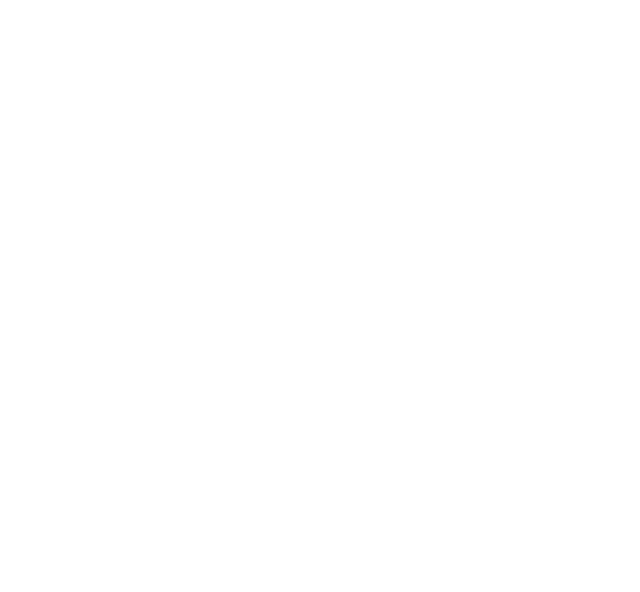
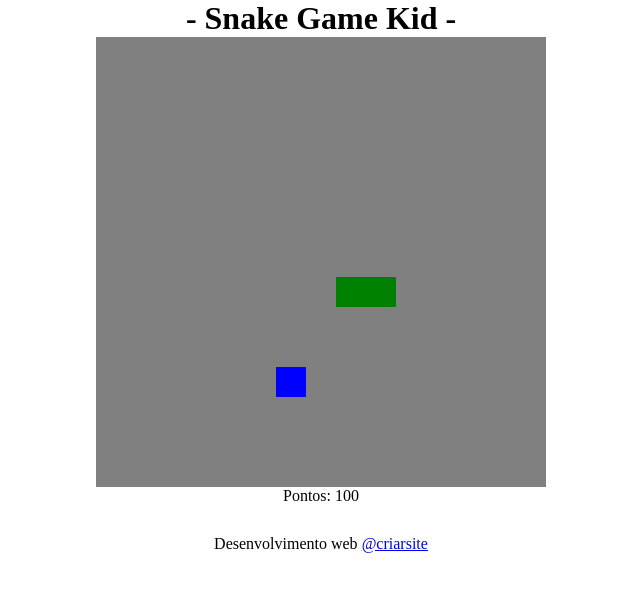
Before and after one commit to criarsite/snakegame, a plain HTML site: page index.html in a window 1280 px wide. Shown: the whole page, without its empty margins (287-927 px from the left). Drawn offline with Linux system fonts and the light colour scheme.

Commit message:
atualizando

```diff
--- a/index.html
+++ b/index.html
@@ -1,12 +1,21 @@
 <!DOCTYPE html>
 <html lang="pt-br">
+
 <head>
     <meta charset="UTF-8">
     <meta http-equiv="X-UA-Compatible" content="IE=edge">
     <meta name="viewport" content="width=device-width, initial-scale=1.0">
+    <link rel="stylesheet" href="style/style.css">
     <title>Jogo da cobrinha em Javascript</title>
 </head>
+
 <body>
 
+    <h1>- Snake Game Kid -</h1>
+    <canvas id="snake" width="450" height="450"></canvas>
+    <p id="pScore"><b>Pontos: 0</b></p>
+    <footer>Desenvolvimento web <a href="https://www.linkedin.com/in/criarsite">@criarsite</a> </footer>
+    <script src="js/main.js"></script>
 </body>
+
 </html>
--- /dev/null
+++ b/js/main.js
@@ -0,0 +1,106 @@
+let canvas = document.getElementById("snake");
+let context = canvas.getContext("2d");
+let box = 30;
+let snake = [];
+let score = 0;
+
+snake[0] = {
+    x: 8 * box,
+    y: 8 * box
+}
+
+let direction = "right";
+let food = {
+    x: Math.floor(Math.random() * 15 + 1) * box,
+    y: Math.floor(Math.random() * 15 + 1) * box
+}
+
+document.addEventListener('keydown', update);
+
+function update(event) {
+    if (event.keyCode == 37 && direction != "right") direction = "left";
+    if (event.keyCode == 38 && direction != "down") direction = "up";
+    if (event.keyCode == 39 && direction != "left") direction = "right";
+    if (event.keyCode == 40 && direction != "up") direction = "down";
+}
+
+function drawFood() {
+    context.fillStyle = "blue";
+    context.fillRect(food.x, food.y, box, box);
+}
+
+function criarBG() {
+    context.fillStyle = "gray";
+    context.fillRect(0, 0, 15 * box, 15 * box);
+}
+
+function criarCobrinha() {
+    for (i = 0; i < snake.length; i++) {
+        context.fillStyle = "green";
+        context.fillRect(snake[i].x, snake[i].y, box, box);
+    }
+
+}
+
+function iniciarJogo() {
+    if (snake[0].x > 15 * box && direction == "right") snake[0].x = 0;
+    if (snake[0].x < 0 && direction == "left") snake[0].x = 15 * box;
+    if (snake[0].y > 15 * box && direction == "down") snake[0].y = 0;
+    if (snake[0].y < 0 && direction == "up") snake[0].y = 15 * box;
+
+    for (i = 1; i < snake.length; i++) {
+        if (snake[0].x == snake[i].x && snake[0].y == snake[i].y) {
+            clearInterval(jogo);
+            alert('Fim do jogo =(');
+            reiniciarJogo();
+        }
+    }
+
+    criarBG();
+    drawFood();
+    criarCobrinha();
+
+    let snakeX = snake[0].x;
+    let snakeY = snake[0].y;
+
+    if (direction == "right") snakeX += box;
+    else if (direction == "left") snakeX -= box;
+    else if (direction == "up") snakeY -= box;
+    else if (direction == "down") snakeY += box;
+
+    if (snakeX != food.x || snakeY != food.y) snake.pop();
+    else {
+        let p = document.getElementById("pScore");
+        food.x = Math.floor(Math.random() * 14 + 1) * box;
+        food.y = Math.floor(Math.random() * 14 + 1) * box;
+        score = score + 100;
+        p.innerHTML = "Pontos: " + score;
+    }
+
+
+    let newHead = {
+        x: snakeX,
+        y: snakeY
+    }
+
+    snake.unshift(newHead);
+
+}
+
+function reiniciarJogo() {
+    score = 0;
+    let p = document.getElementById("pScore");
+    p.innerHTML = "Pontos: " + score;
+    snake = [];
+    snake[0] = {
+        x: 8 * box,
+        y: 8 * box
+    }
+
+    food.x = Math.floor(Math.random() * 14 + 1) * box;
+    food.y = Math.floor(Math.random() * 14 + 1) * box;
+
+    jogo = setInterval(iniciarJogo, 100);
+}
+
+let jogo = setInterval(iniciarJogo, 100);
--- /dev/null
+++ b/style/style.css
@@ -0,0 +1,19 @@
+* {
+  margin: 0;
+  padding: 0;
+  box-sizing: border-box;
+}
+
+body {
+  height: 95hv;
+  width: 95%;
+  display: flex;
+  justify-content: center;
+  align-items: center;
+  flex-direction: column;
+}
+
+footer {
+  margin: 30px;
+  text-align: center;
+}
```
